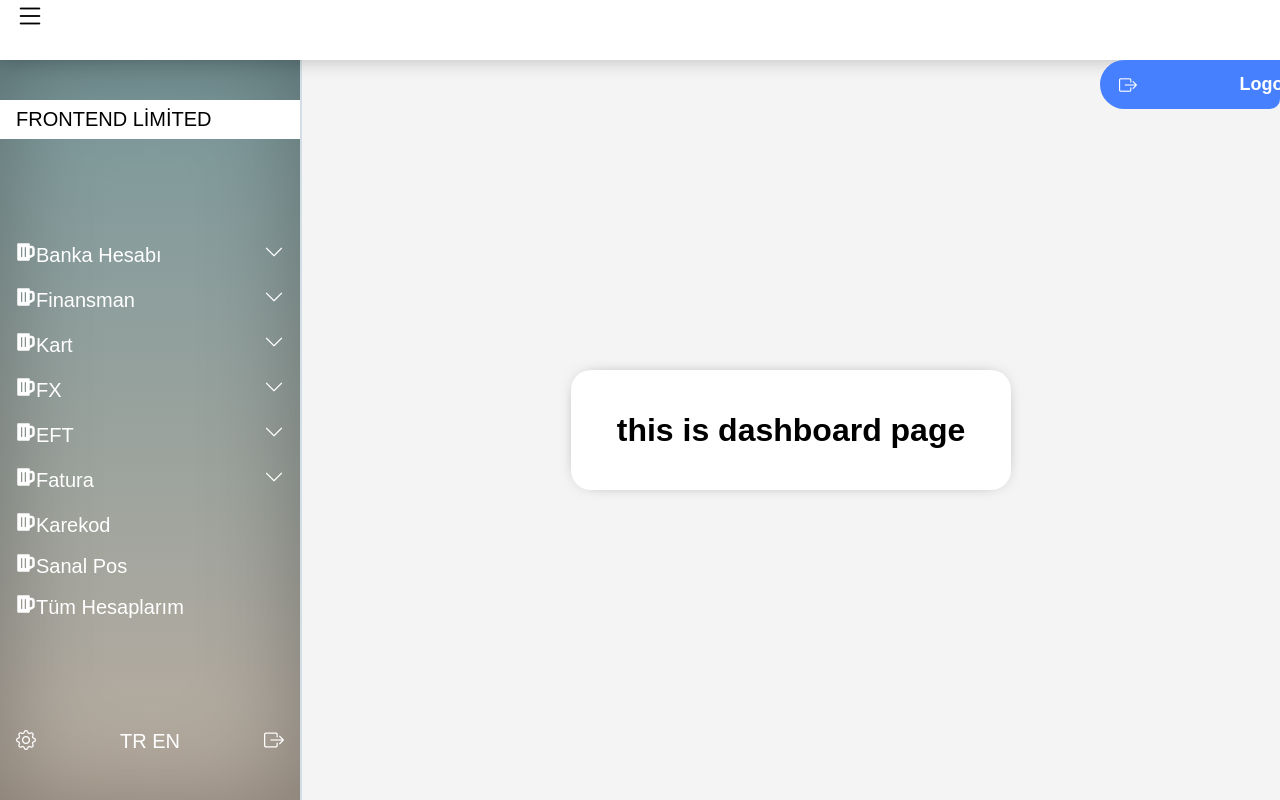
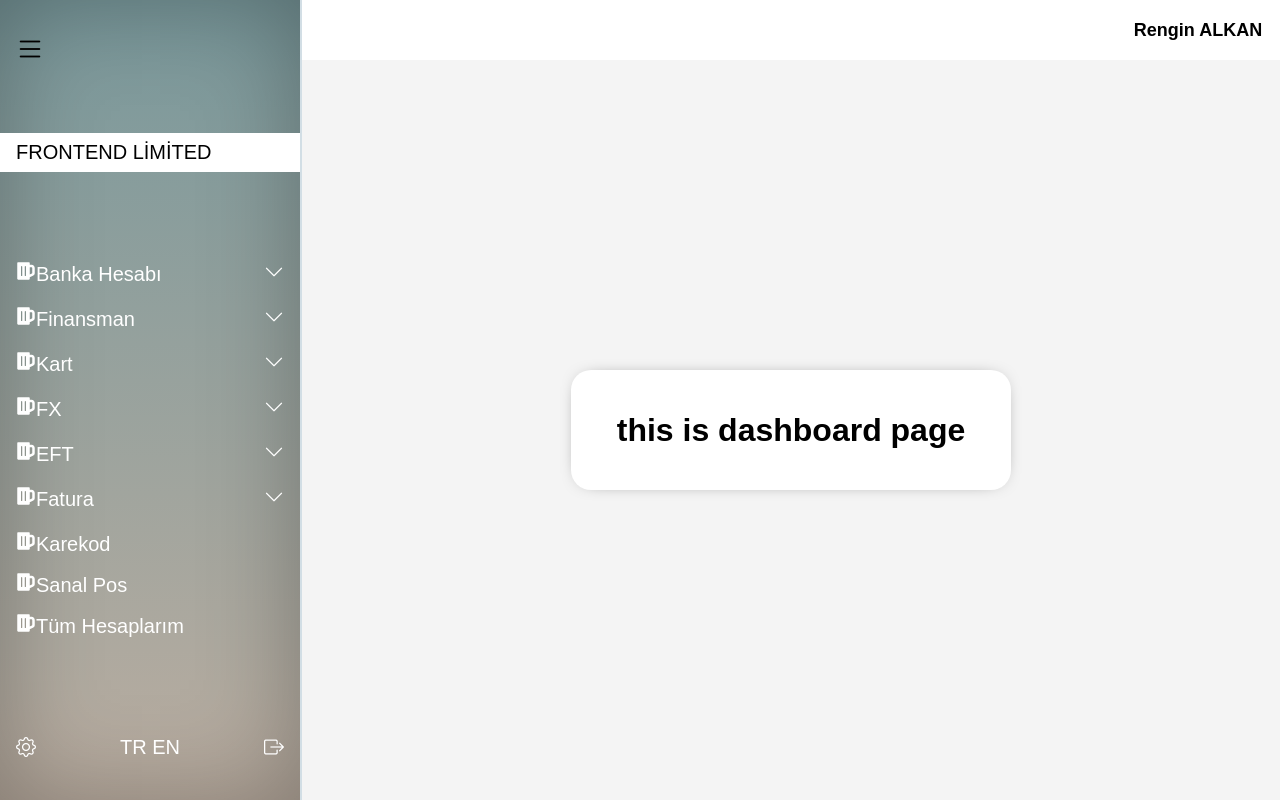
Before and after one commit to mohamedelleuch777/fzs-bank-fe, a React (Create React App) app: page /login in a window 1280 px wide. Both pictures are taken after a click on the button "Login". Built offline with nearby package versions, Linux system fonts and the light colour scheme.

Commit message:
Header kısmı konuşulduğu gibi sağ tarafa taşındı. Bunun için LeftMenu.js, App.js, Navbar.js, Navbar.css ve LeftMenu.css'te değişiklikler yapıldı.

```diff
--- a/src/App.js
+++ b/src/App.js
@@ -44,9 +44,9 @@
   return (
     <div className="App">
       <BrowserRouter>
-        <Navbar />
         { user && <LeftMenu />}
         {ready && <div style={innerPageStart} className={classState}>
+        <Navbar />
           <Routes>
             <Route path="/" exact element={user ? <Dashboard /> : <Navigate to="/login" />} />
             <Route path="/client" exact element={user ? <ClientManagement /> : <Navigate to="/login" />} />
@@ -55,6 +55,7 @@
             <Route path="/*" element={<NoPage />} />
           </Routes>
         </div>}
+
       </BrowserRouter>
     </div>
 
--- a/src/Components/LeftMenu.css
+++ b/src/Components/LeftMenu.css
@@ -3,10 +3,9 @@
 }
 .left-menu {
     position: fixed;
-    top: 60px;
     width: 300px;
     max-width: 400px;
-    height: calc(100vh - 60px);
+    height: calc(100vh - 0px);
     box-shadow: inset 0 0 100px hsla(0,0%,0%,.3);
     background-image: linear-gradient(#79989B, #BAADA0);
     z-index: 100;
@@ -26,7 +25,7 @@
     width: 250px;
     transition: .6s ease all;
     padding-top: 10px;
-    top: 45px;
+
 }
 
 .left-menu.mobile.show {
--- a/src/Components/LeftMenu.js
+++ b/src/Components/LeftMenu.js
@@ -7,7 +7,7 @@
 import styles from './styles.module.css'
 import LeftMenuItem from './LeftMenuItem';
 import { FaBeer } from 'react-icons/fa';
-
+import Icon from './icon'
 const Navbar = () => {
     const menu = [
         {
@@ -135,6 +135,18 @@
         }
         else setClassState("left-menu")
     }
+    const toggleLeftMenu = () => {
+
+        const leftMenu = document.querySelector("section.left-menu")
+        let classList = leftMenu.getAttribute("class")
+        if(classList.includes('show')) {
+            classList = "left-menu mobile"
+        }
+        else {
+            classList = "left-menu mobile show"
+        }
+        leftMenu.setAttribute("class" , classList)
+    }
 
     useEffect(() => {
         window.addEventListener("resize",handleResizeFunc)
@@ -143,6 +155,11 @@
 
 
     return  <section className={classState}>
+                <div onClick={toggleLeftMenu}>
+                  <Icon style={{fontSize: 30,
+                    padding: "5px 10px",
+                    margin: "auto 5px"}} icon="list" />
+                 </div>
                 <div className= "sidebar-item setting">
                     <div className="sidebar-title menu-setting">
 
--- a/src/Components/Navbar.css
+++ b/src/Components/Navbar.css
@@ -1,12 +1,13 @@
 .top-bar {
+    top:0;
     position: fixed;
-    width: 100vw;
+    width: 80vw;
     height: 60px;
     background-color: #fff;
     z-index: 101;
     display: flex;
     justify-content: space-between;
-    box-shadow: 0 1px 20px -1px #0000003d;
+    box-shadow: 0 1px 0px -1px #0000003d;
 }
 
 .topbar-logout {
@@ -19,17 +20,18 @@
 }
 .virtual-pop-menu {
     position: absolute;
-    top: 60px;
+    height: 60px;
+    margin-right: 15px !important;
     right: 0;
     width: 180px;
-    border-radius: 0 0 10px 10px !important;
     overflow: hidden;
 }
 
 .virtual-pop-button {
     width: 180px !important;
+    height: 60px !important;
     border-radius:unset;
     background-color: #fff;
     color: black;
-    border: 1px solid lightgrey !important;
+
 }
--- a/src/Components/Navbar.js
+++ b/src/Components/Navbar.js
@@ -21,18 +21,6 @@
         else setClassState("top-bar")
     }
 
-    const toggleLeftMenu = () => {
-
-        const leftMenu = document.querySelector("section.left-menu")
-        let classList = leftMenu.getAttribute("class")
-        if(classList.includes('show')) {
-            classList = "left-menu mobile"
-        }
-        else {
-            classList = "left-menu mobile show"
-        }
-        leftMenu.setAttribute("class" , classList)
-    }
 
     useEffect(() => {
         window.addEventListener("resize",handleResizeFunc)
@@ -40,17 +28,12 @@
     })
 
     return <header className={classState}>
-        <div onClick={toggleLeftMenu}>
-            <Icon style={{fontSize: 30,
-    padding: "5px 10px",
-    margin: "auto 5px"}} icon="list" />
-        </div>
         <div>
             { user && (
                 <div className='virtual-pop-menu'>
                     <span>{user.data}</span>
                     {/* <button className="topbar-logout" onClick={handleClick}>Logout</button> */}
-                    <Button className={classState.includes("mobile") ? "virtual-pop-button" : ""} style={btnStyle} label="Logout" icon="box-arrow-right" onClick={handleClick} type="primary" />
+                    <Button className="virtual-pop-button" style={btnStyle} label="Rengin ALKAN" onClick={handleClick} type="primary" />
                 </div>
             )}
             { !user && (
```
